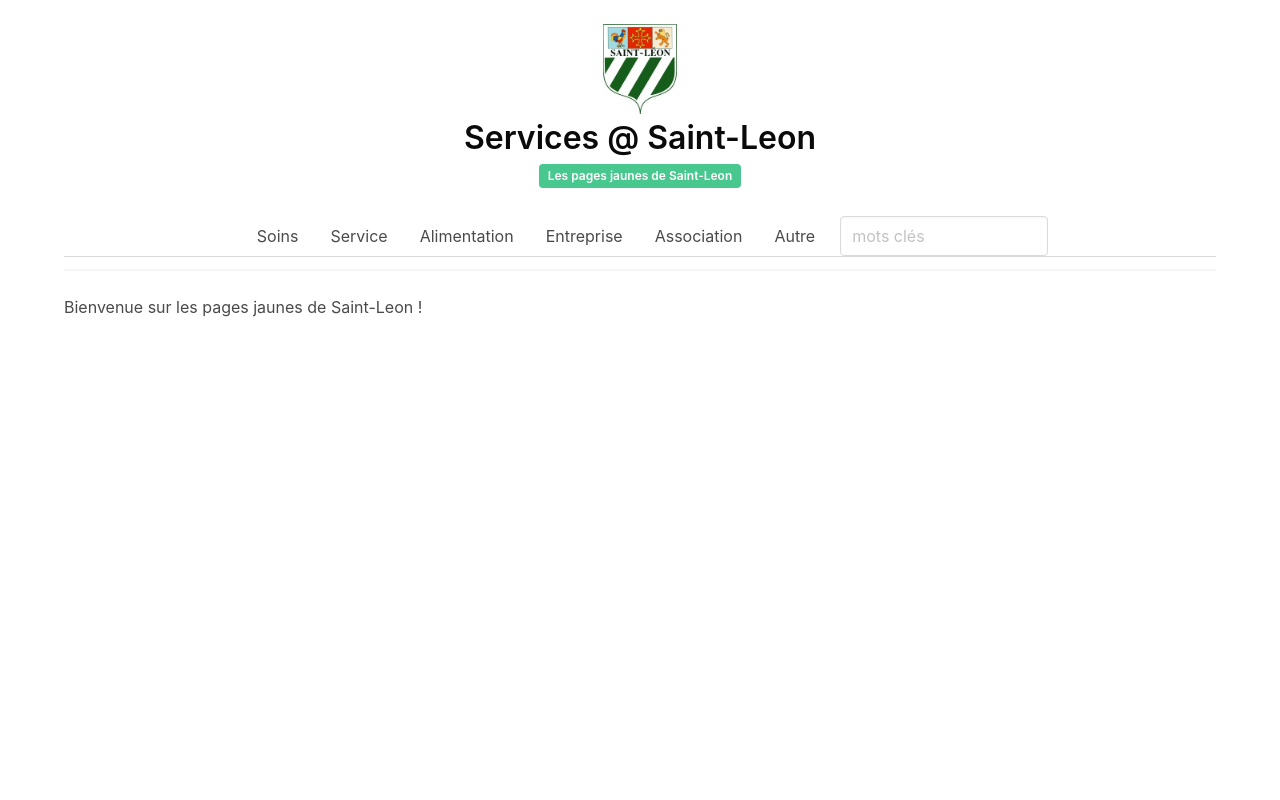
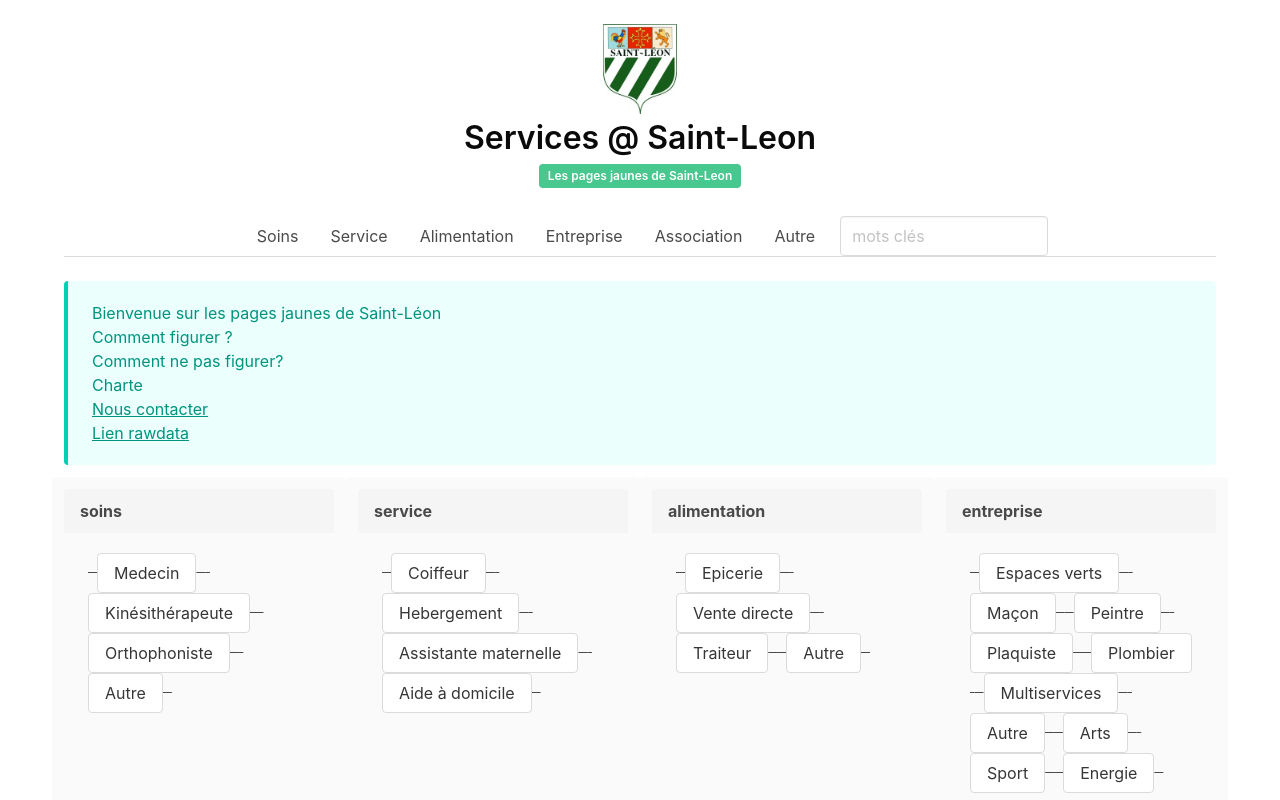
Before and after one commit to carrere/pjsl, a Vue app: page / in a window 1280 px wide. Shown: the top 800 px of the page. Built offline with nearby package versions, Linux system fonts and the light colour scheme; some icons are missing.

Commit message:
page de garde et recherche dynamique

```diff
--- a/src/App.vue
+++ b/src/App.vue
@@ -14,7 +14,10 @@
         </div>
       </div>
     </section>
-    <div><nav-bar /></div>
+    <div>
+      <nav-bar />
+
+    </div>
     <section class="container">
       <div class="columns is-multiline">
         <div v-if="!ready">Loading</div>
--- a/src/components/NavBar.vue
+++ b/src/components/NavBar.vue
@@ -19,7 +19,7 @@
                 v-model="search"
                 type="text"
                 placeholder="mots clés"
-              @change="searchKeyword()"
+                @input="searchKeyword()"
               />
               <span class="icon is-small is-right">
                 <magnify-icon />
@@ -45,6 +45,40 @@
         >
       </ul>
     </div>
+
+<article  v-if="!this.$route.params.main && !this.$route.params.search" class="message is-primary">
+  <div class="message-body">
+<p>Bienvenue sur les pages jaunes de Saint-Léon
+<ul>
+  <li>Comment figurer ?</li>
+<li>Comment ne pas figurer?</li>
+<li>Charte</li>
+<li><a href="mailto:Contact">Nous contacter</a></li>
+<li><a href="/api/data.csv">Lien rawdata</a></li>
+</ul></p>
+  </div>
+</article>
+
+    <div class="columns is-multiline"
+      v-if="!this.$route.params.main && !this.$route.params.search"
+    >
+
+        <article  v-for="category in Object.keys(subcategories)" :key="category" class="message is-light column is-one-quarter">
+          <div class="message-header">
+            <p>{{ category }}</p>
+          </div>
+          <div class="message-body">
+            <router-link
+          v-for="sub in subcategories[category]"
+          :key="sub.id"
+          :sub="sub"
+          :to="sub.route"
+          >&nbsp; <button class="button"> {{ sub.label }}</button> &nbsp;</router-link
+        >
+          </div>
+        </article>
+      </div>
+
   </section>
 </template>
 
--- a/src/components/ResourceListItem.vue
+++ b/src/components/ResourceListItem.vue
@@ -1,13 +1,18 @@
 <template>
   <div class="column is-one-quarter">
     <div class="card is-shady">
-      <div class="card-content">
-        <div class="media">
-          <!--           <div class="media-left">
-            <figure class="image is-48x48">
-              <img :src="resource.logo" alt="Placeholder image" />
-            </figure>
-          </div> -->
+      <div class="card-content"   >
+        <div class="media" >
+          <div  class="media-left">
+            <!--<div class="modal">
+              <div class="modal-background"></div>
+              <div class="modal-content">
+               bla bla
+              </div>
+              <button class="modal-close is-large" aria-label="close"></button>
+            </div>
+            -->
+          </div>
           <div class="media-content">
             <p class="title is-4">
               {{ resource.nom
@@ -36,7 +41,9 @@
               </a>
             </div>
 
-            <small><i><p class="body" v-html="resource.description"></p></i></small>
+            <small
+              ><i><p  class="body" v-html="resource.description"></p></i
+            ></small>
             <span class="tag is-primary">{{ resource.souscategorie }}</span>
           </div>
         </div>
@@ -61,6 +68,9 @@ export default {
     EmailIcon,
   },
 };
+
+
+
 </script>
 
 <style>
```
Lines whose indentation alone changed are shown as unchanged.
